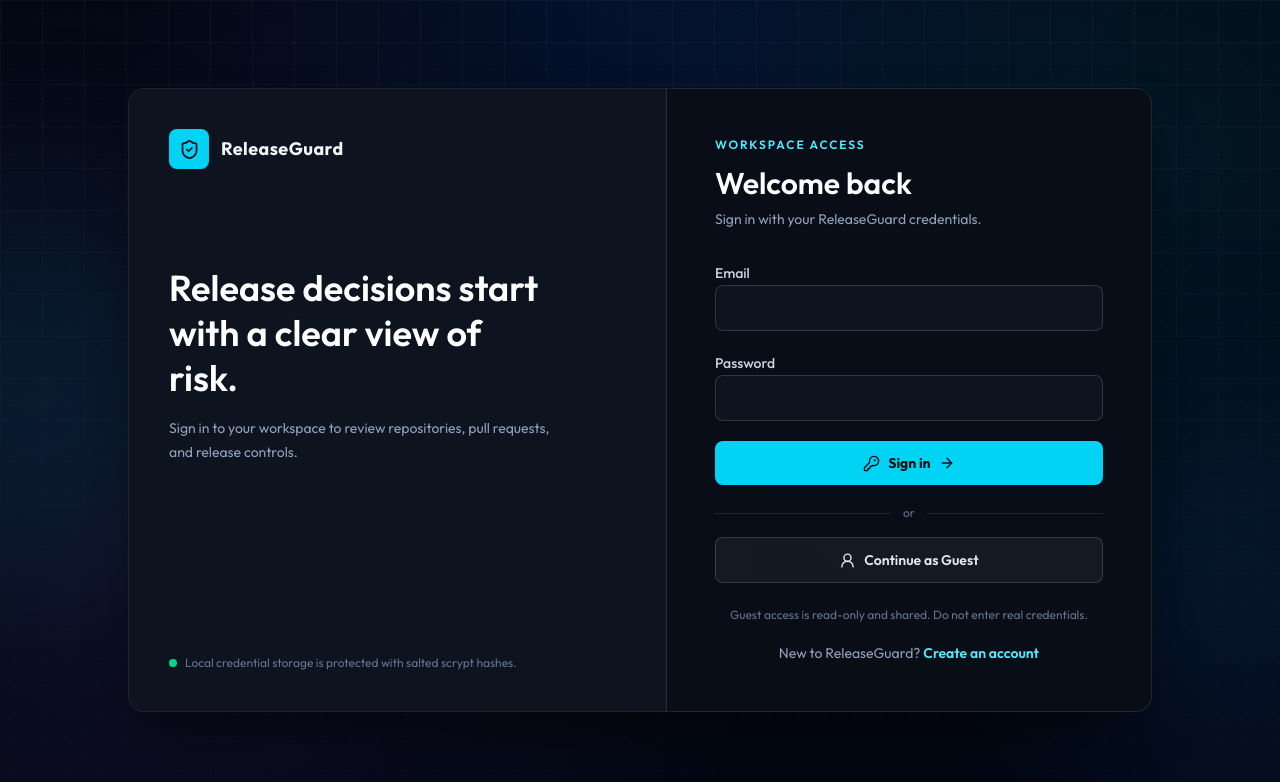
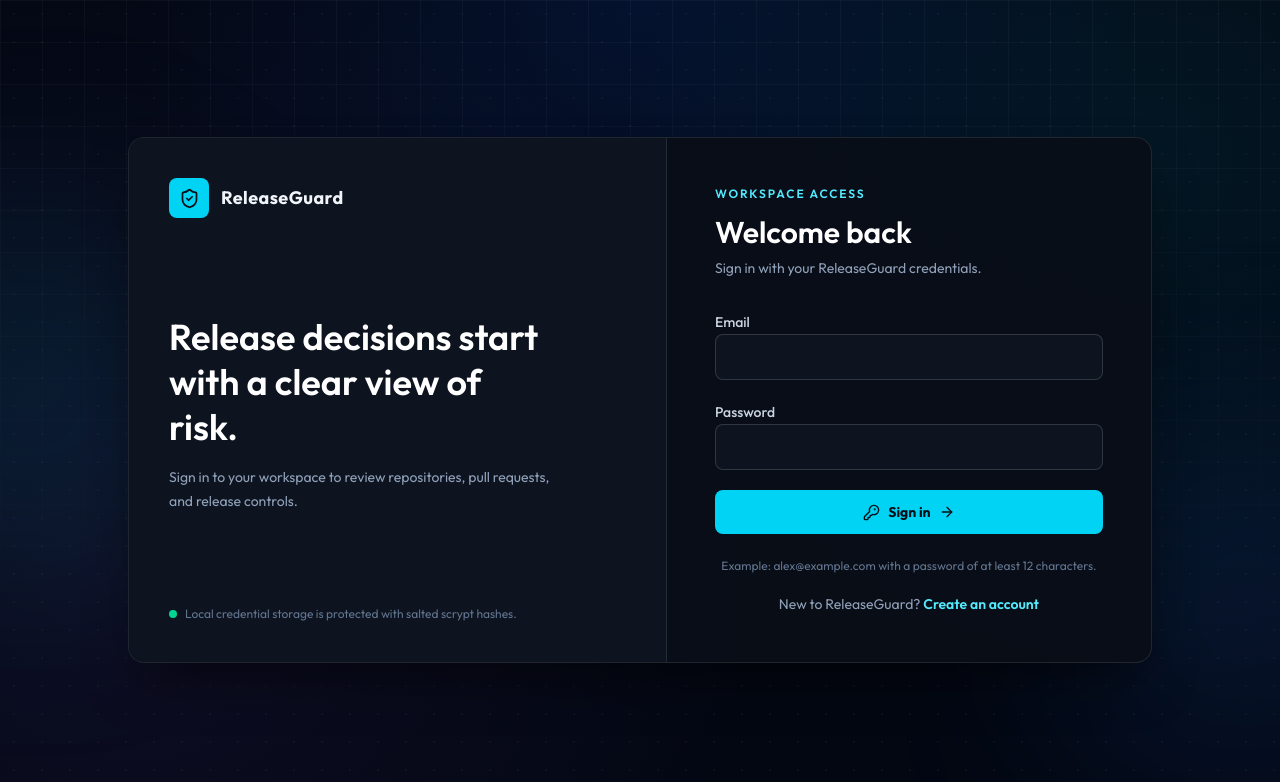
Before and after one commit to deepakbharathwaj123/Releaseguard, a Next.js app in the folder frontend/: page /login in a window 1280 px wide. Shown: the top 782 px of the page. Built offline with nearby package versions, Linux system fonts and the light colour scheme.

Commit message:
remove shared guest login

```diff
--- a/frontend/src/app/login/page.tsx
+++ b/frontend/src/app/login/page.tsx
@@ -8,7 +8,7 @@
 
 import { FormEvent, useState } from "react";
 import { useRouter } from "next/navigation";
-import { ArrowRight, KeyRound, ShieldCheck, UserRound } from "lucide-react";
+import { ArrowRight, KeyRound, ShieldCheck } from "lucide-react";
 import { apiFetch, API_BASE } from "@/lib/api";
 
 export default function LoginPage() {
@@ -19,7 +19,6 @@ export default function LoginPage() {
   const [password, setPassword] = useState("");
   const [error, setError] = useState("");
   const [submitting, setSubmitting] = useState(false);
-  const [guestLoading, setGuestLoading] = useState(false);
 
   const handleSubmit = async (event: FormEvent<HTMLFormElement>) => {
     event.preventDefault();
@@ -40,23 +39,6 @@ export default function LoginPage() {
       setError(submitError instanceof Error ? submitError.message : "Unable to reach the ReleaseGuard API");
     } finally {
       setSubmitting(false);
-    }
-  };
-
-  const handleGuest = async () => {
-    setError("");
-    setGuestLoading(true);
-    try {
-      const response = await apiFetch(`${API_BASE}/api/auth/guest`, { method: "POST" });
-      if (!response.ok) {
-        const result = await response.json();
-        throw new Error(result?.detail || "Could not start guest session");
-      }
-      router.replace("/");
-    } catch (guestError) {
-      setError(guestError instanceof Error ? guestError.message : "Unable to reach the ReleaseGuard API");
-    } finally {
-      setGuestLoading(false);
     }
   };
 
@@ -110,30 +92,14 @@ export default function LoginPage() {
 
             {error && <p role="alert" className="rounded-lg border border-rose-400/30 bg-rose-400/10 px-3.5 py-3 text-sm text-rose-200">{error}</p>}
 
-            <button type="submit" disabled={submitting || guestLoading} className="flex w-full items-center justify-center gap-2 rounded-lg bg-cyan-400 px-4 py-3 text-sm font-bold text-[#071018] transition hover:bg-cyan-300 disabled:cursor-wait disabled:opacity-60">
+            <button type="submit" disabled={submitting} className="flex w-full items-center justify-center gap-2 rounded-lg bg-cyan-400 px-4 py-3 text-sm font-bold text-[#071018] transition hover:bg-cyan-300 disabled:cursor-wait disabled:opacity-60">
               {mode === "login" ? <KeyRound size={17} /> : <ShieldCheck size={17} />}
               <span>{submitting ? "Please wait..." : mode === "login" ? "Sign in" : "Create account"}</span>
               {!submitting && <ArrowRight size={16} />}
             </button>
           </form>
 
-          <div className="mt-5 flex items-center gap-3">
-            <span className="h-px flex-1 bg-white/10" />
-            <span className="text-xs text-slate-500">or</span>
-            <span className="h-px flex-1 bg-white/10" />
-          </div>
-
-          <button
-            type="button"
-            onClick={handleGuest}
-            disabled={guestLoading || submitting}
-            className="mt-4 flex w-full items-center justify-center gap-2 rounded-lg border border-white/15 bg-white/5 px-4 py-3 text-sm font-semibold text-slate-200 transition hover:border-cyan-400/40 hover:bg-white/10 disabled:cursor-wait disabled:opacity-60"
-          >
-            <UserRound size={17} />
-            <span>{guestLoading ? "Starting guest session..." : "Continue as Guest"}</span>
-          </button>
-
-          <p className="mt-6 text-center text-xs text-slate-500">Guest access is read-only and shared. Do not enter real credentials.</p>
+          <p className="mt-6 text-center text-xs text-slate-500">Example: alex@example.com with a password of at least 12 characters.</p>
 
           <p className="mt-5 text-center text-sm text-slate-400">
             {mode === "login" ? "New to ReleaseGuard?" : "Already have an account?"}{" "}
```
Also changed, not shown: 1 other file (tests, documents, lock files or other folders).
